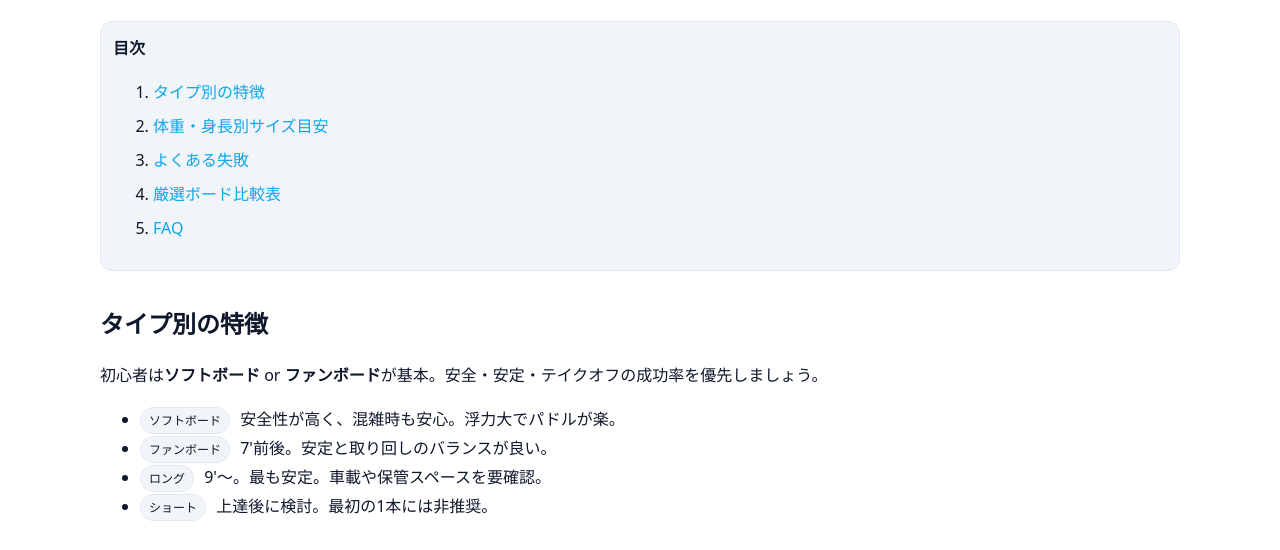
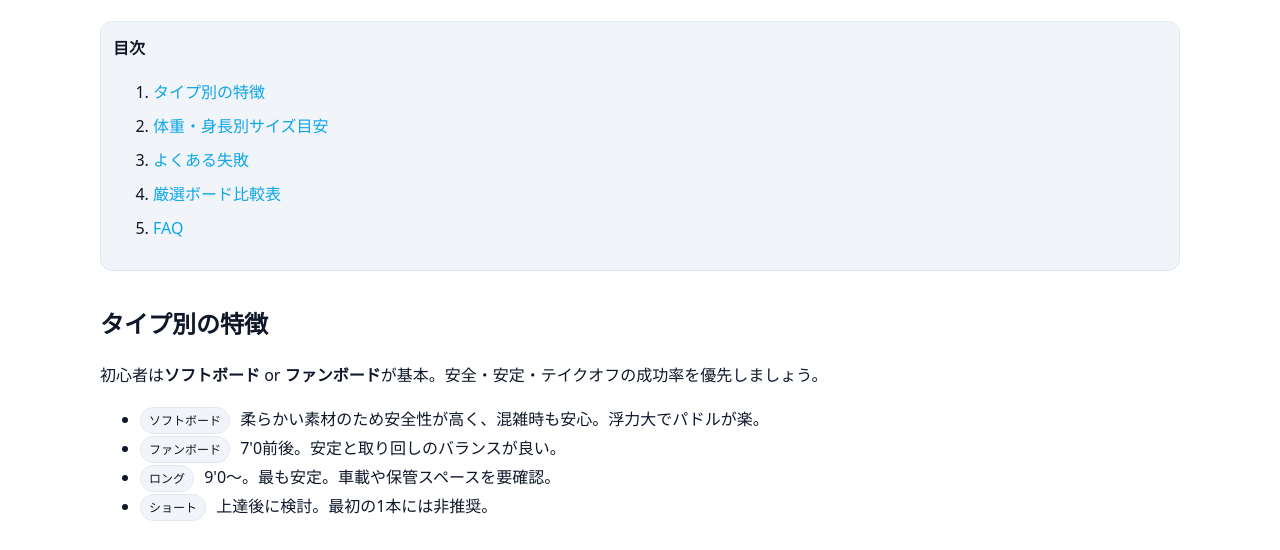
Before and after one commit to vimdiff526-oss/surf, a plain HTML site: page index.html in a window 1280 px wide. Shown: the part 226-776 px from the top of the page. Drawn offline with Linux system fonts and the light colour scheme.

Commit message:
feat: index修正6

```diff
--- a/index.html
+++ b/index.html
@@ -142,9 +142,9 @@
         <h2>タイプ別の特徴</h2>
         <p>初心者は<strong>ソフトボード</strong> or <strong>ファンボード</strong>が基本。安全・安定・テイクオフの成功率を優先しましょう。</p>
         <ul>
-          <li><span class="chip">ソフトボード</span> 安全性が高く、混雑時も安心。浮力大でパドルが楽。</li>
-          <li><span class="chip">ファンボード</span> 7'前後。安定と取り回しのバランスが良い。</li>
-          <li><span class="chip">ロング</span> 9'〜。最も安定。車載や保管スペースを要確認。</li>
+          <li><span class="chip">ソフトボード</span> 柔らかい素材のため安全性が高く、混雑時も安心。浮力大でパドルが楽。</li>
+          <li><span class="chip">ファンボード</span> 7'0前後。安定と取り回しのバランスが良い。</li>
+          <li><span class="chip">ロング</span> 9'0〜。最も安定。車載や保管スペースを要確認。</li>
           <li><span class="chip">ショート</span> 上達後に検討。最初の1本には非推奨。</li>
         </ul>
       </section>
```
